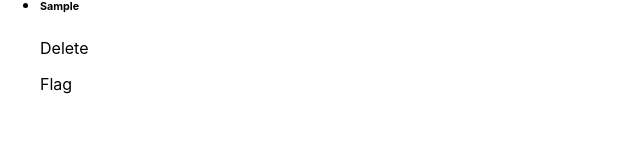
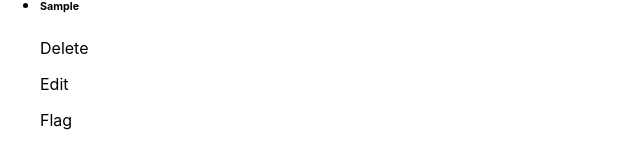
Before and after one commit to halevans/Ski-Map-App, a React (Create React App) app: page / in a window 1280 px wide. Both pictures are taken after typing "Sample" into the empty fields and a click on the button "Add item". Shown: the part 247-411 px from the top of the page, without its empty margins (0-640 px from the left). Built offline with nearby package versions, Linux system fonts and the light colour scheme.

Commit message:
created handleEdit method

```diff
--- a/src/ItemsList.js
+++ b/src/ItemsList.js
@@ -8,7 +8,9 @@ class ItemsList extends Component {
             return <ListItem
                         item={item.title}
                         key={item.id}
-                        handleDelete={() => this.props.handleDelete(item.id)} />
+                        handleDelete={() => this.props.handleDelete(item.id)}
+                        handleEdit={() => this.props.handleEdit(item.id)}
+                         />
         });
 
         return(
--- a/src/ListItem.js
+++ b/src/ListItem.js
@@ -29,6 +29,9 @@ class ListItem extends Component {
                 <span onClick={this.props.handleDelete}>
                     <p>Delete</p>
                 </span>
+                <span onClick={this.props.handleEdit}>
+                    <p>Edit</p>
+                </span>
                 <div
                     onClick={this.handleFlag}
                     style={{backgroundColor: this.state.backgroundColour}}>
```
